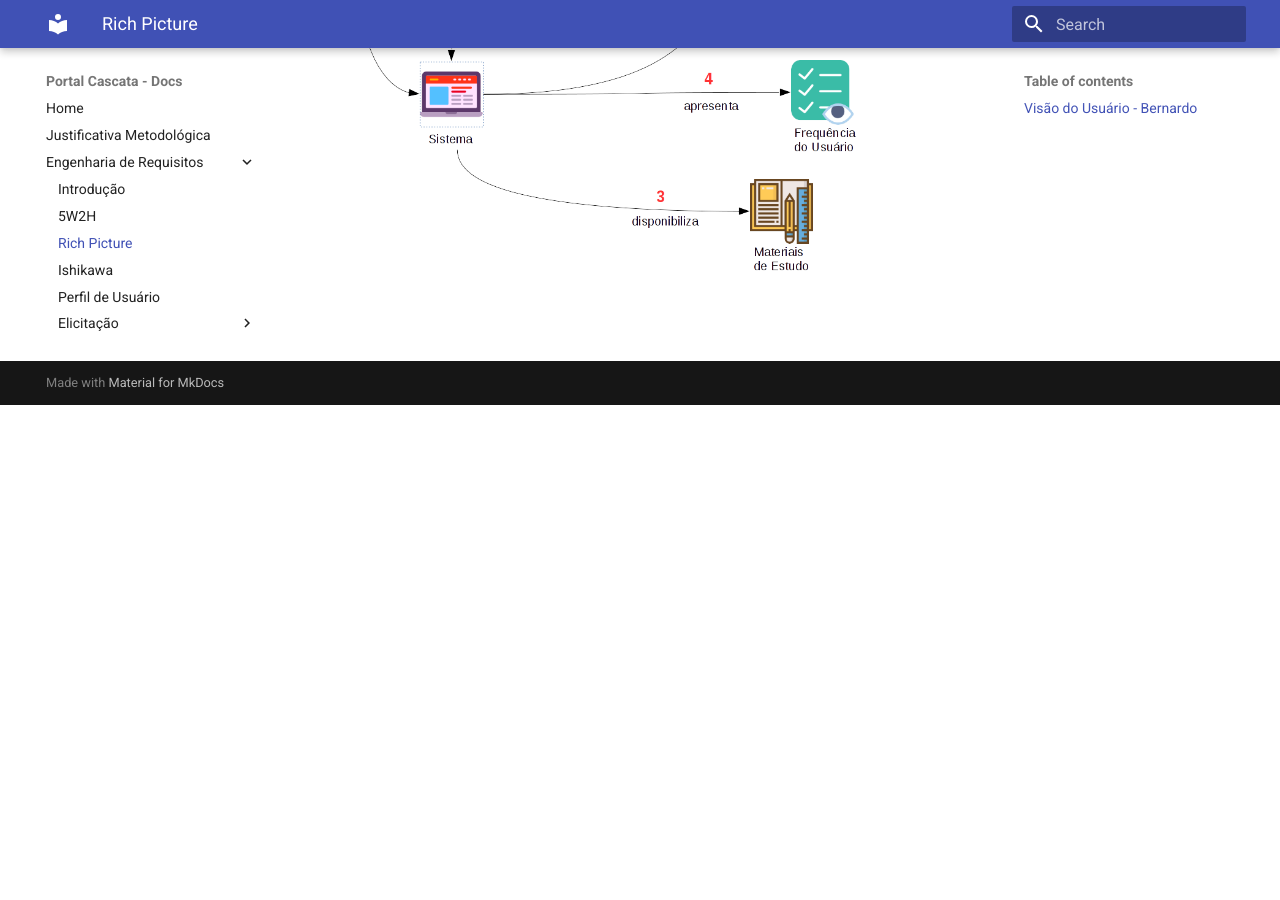
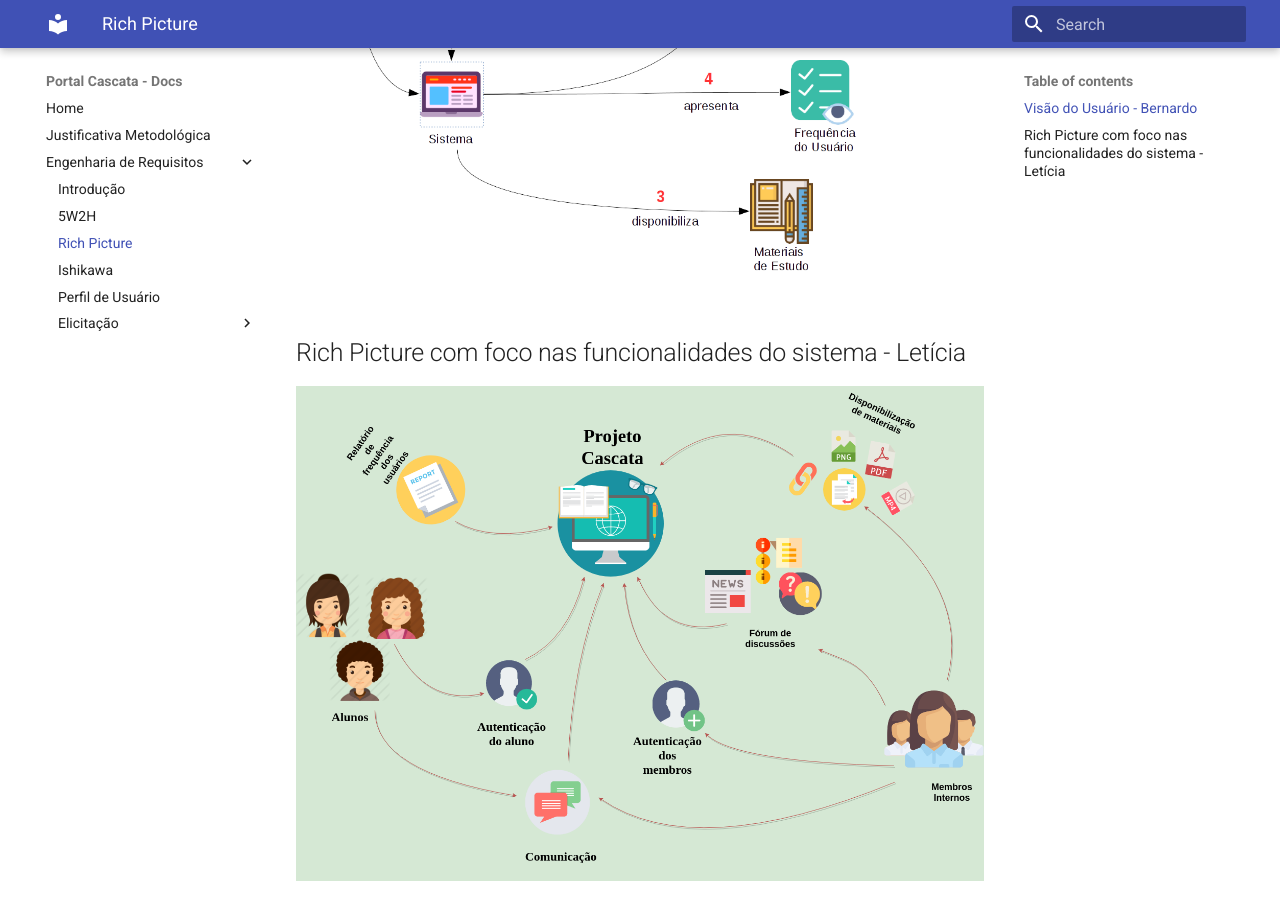
Before and after one commit to projeto-cascata/portal-cascata-docs, an MkDocs documentation site: the page built from docs/requisitos/richpicture.md, in a window 1280 px wide and 900 px high, scrolled down 495 px. Built offline with MkDocs 1.6.1 and Material for MkDocs 9.7.7, drawn with Linux system fonts in a browser that asks for light colours; old or Windows-style settings are respelled for this version of MkDocs; before the commit the page ends 900 px from its top, so only the background shows below that.

Commit message:
Add Rich Picture: Features view

```diff
--- a/docs/requisitos/richpicture.md
+++ b/docs/requisitos/richpicture.md
@@ -7,3 +7,7 @@
 ## Visão do Usuário - Bernardo
 
 ![Visão do usuário do sistema](../img/richPictures/rpBernardoUsuario.png)
+
+## Rich Picture com foco nas funcionalidades do sistema - Letícia
+
+![Foco nas funcionalidades](../img/richPictures/rpLeticiaFuncionalidades.png)
```
Also changed, not shown: docs/img/richPictures/rpLeticiaFuncionalidades.png (added).
